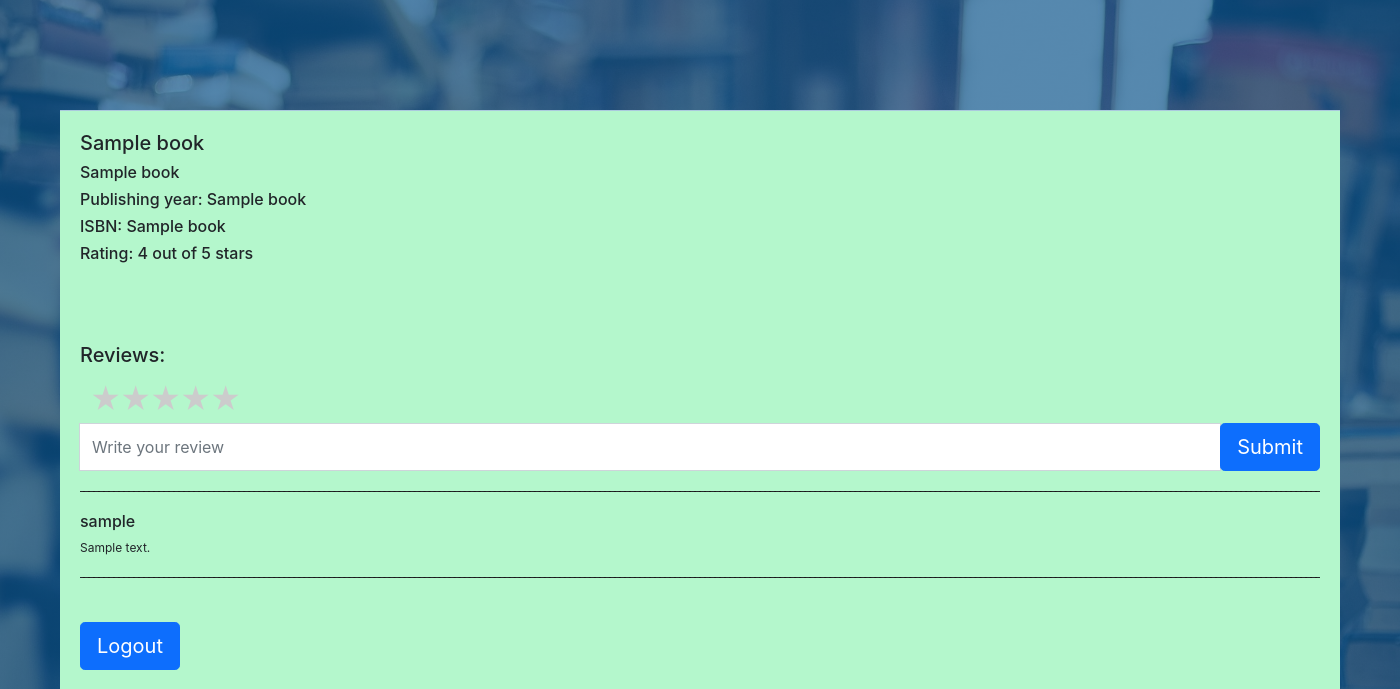
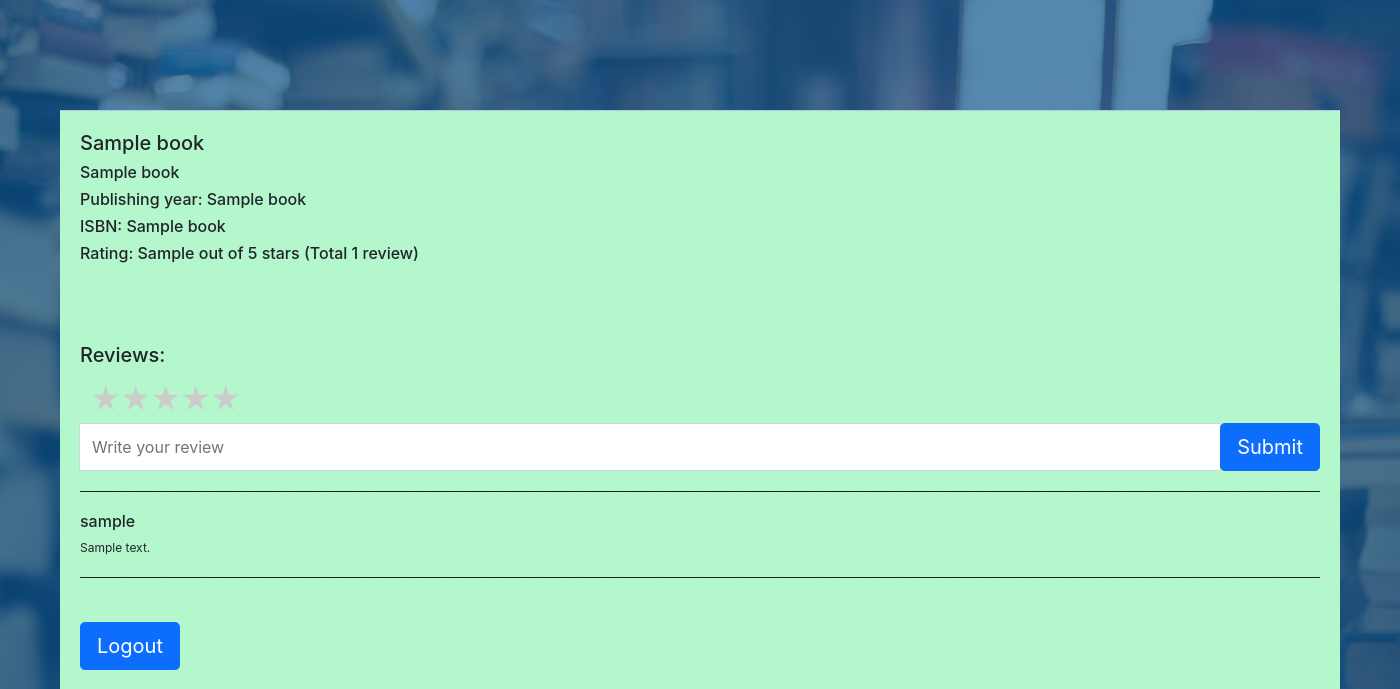
Before and after one commit to SharifRuman/Lab1, a Flask app: template templates/book.html in a window 1400 px wide. Shown: the top 689 px of the page. Run offline with Flask 2, Linux system fonts and the light colour scheme; the template is opened without the code that fills it: most values are stand-ins (such as "Sample title", 1, 10 or a date in 2020); some libraries are stand-ins or nearby versions.

Commit message:
Update book.html
added rating count

```diff
--- a/templates/book.html
+++ b/templates/book.html
@@ -17,7 +17,7 @@
                             <h6>{{ books[2] }}</h6>
                             <h6>Publishing year: {{ books[3] }}</h6>
                             <h6>ISBN: {{ books[0] }}</h6>
-                            <h6>Rating: {{ rating[0] }} out of 5 stars</h6><br> <br> <br>
+                            <h6>Rating: {{ rating['0'] }} out of 5 stars (Total {{ ratingCount[0] }} review)</h6><br> <br> <br>
                             <h5>Reviews:</h5>
                             <div class="search-form">
                                 <form action="{{ url_for('review') }}" method="post">
```
